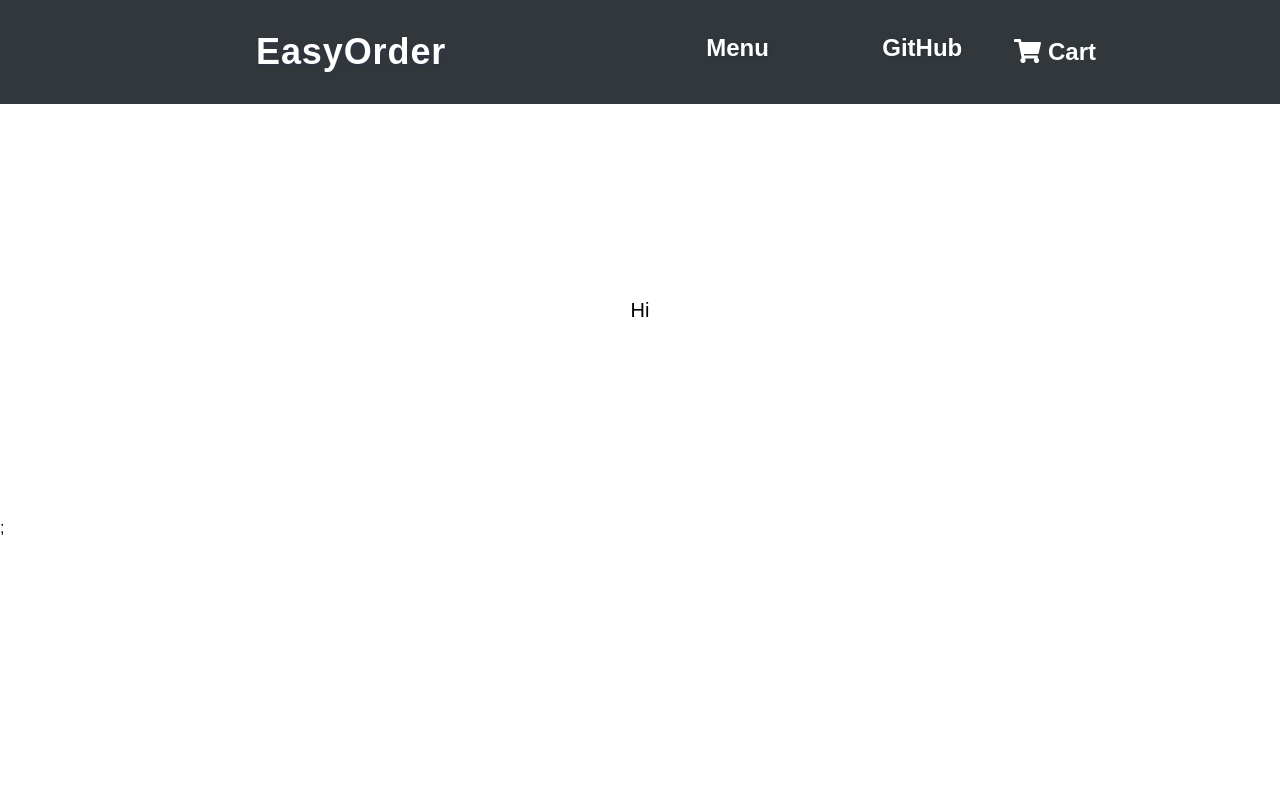
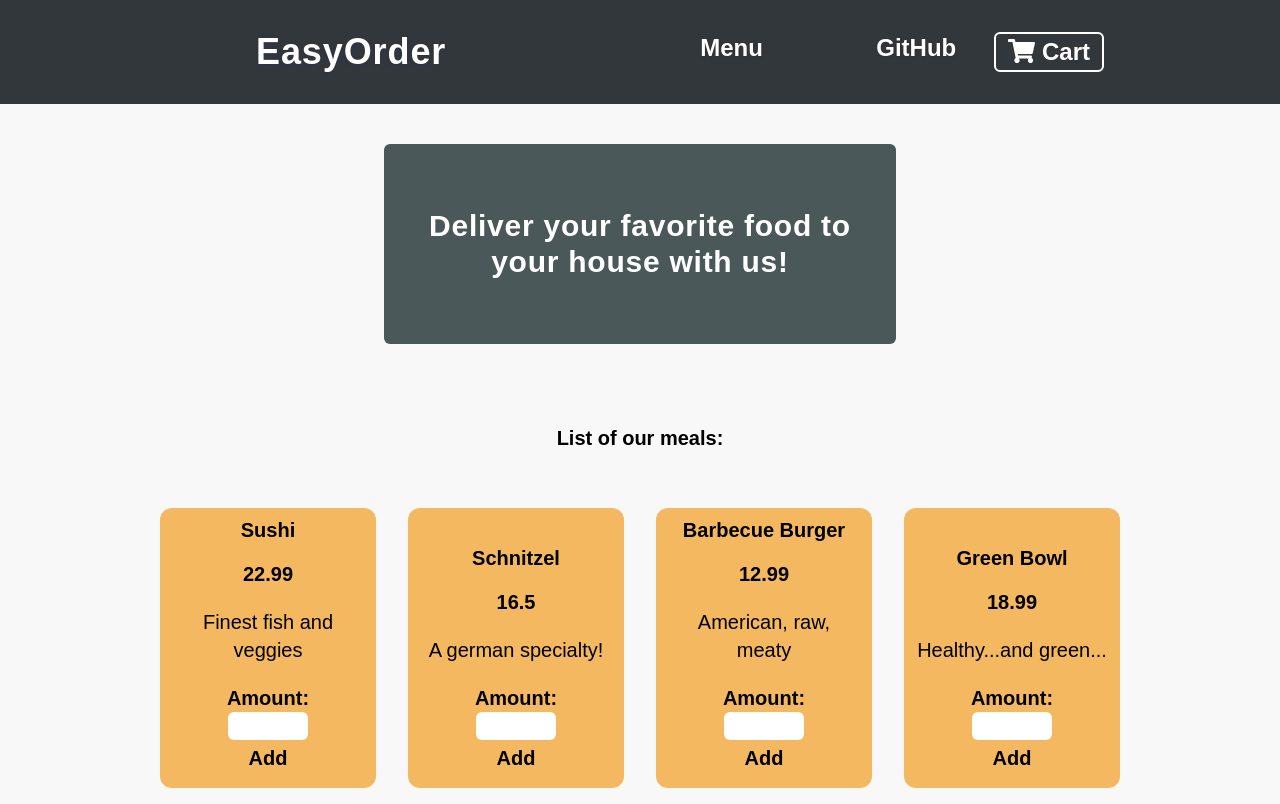
Before and after one commit to rStelmach/food-order-app, a React (Create React App) app: page / in a window 1280 px wide. Built offline with nearby package versions, Linux system fonts and the light colour scheme.

Commit message:
feat: add form for adding items to cart

```diff
--- a/package.json
+++ b/package.json
@@ -12,6 +12,7 @@
     "@testing-library/jest-dom": "^5.11.4",
     "@testing-library/react": "^11.1.0",
     "@testing-library/user-event": "^12.1.10",
+    "prop-types": "^15.7.2",
     "react": "^17.0.2",
     "react-dom": "^17.0.2",
     "react-scripts": "4.0.3",
--- a/src/App.js
+++ b/src/App.js
@@ -1,10 +1,11 @@
 import Header from './components/Layout/Header';
+import Menu from './components/Menu/Menu';
 
 function App() {
   return (
     <div>
       <Header />
-      <h1 className="text-xl text-center p-48  ">Hi</h1>;
+      <Menu />
     </div>
   );
 }
--- a/src/components/Layout/Header.js
+++ b/src/components/Layout/Header.js
@@ -2,8 +2,7 @@
 import { FontAwesomeIcon } from '@fortawesome/react-fontawesome';
 import { faShoppingCart } from '@fortawesome/free-solid-svg-icons';
 
-function Header() {
-  return (
+const Header = () => (
   <header className="flex  align-baseline text-white justify-between  bg-primary p-8">
     <h1 className="px-56 font-bold  text-4xl tracking-wide text-shadow-md">
       EasyOrder
@@ -11,17 +10,18 @@ function Header() {
     <nav>
       <ul className="flex justify-between w-64 font-semibold  text-2xl text-shadow-sm ">
         <li className="cursor-pointer">Menu</li>
-          <li className="cursor-pointer">GitHub</li>
+        <li className="cursor-pointer">
+          <a href="https://github.com/rStelmach"> GitHub</a>
+        </li>
       </ul>
     </nav>
 
     <button
       type="button"
-        className=" block  mr-36 font-semibold  text-2xl ml-2 rounded-md px-2  hover: "
+      className=" block  mr-36 font-semibold  text-2xl ml-2 rounded-md px-3 border-solid border-2 border-white "
     >
       <FontAwesomeIcon icon={faShoppingCart} /> Cart
     </button>
   </header>
 );
-}
 export default Header;
--- /dev/null
+++ b/src/components/Menu/MealList.js
@@ -0,0 +1,47 @@
+import MealItemForm from './MenuItemForm';
+
+const DUMMY_MEALS = [
+  {
+    id: 'm1',
+    name: 'Sushi',
+    description: 'Finest fish and veggies',
+    price: 22.99,
+  },
+  {
+    id: 'm2',
+    name: 'Schnitzel',
+    description: 'A german specialty!',
+    price: 16.5,
+  },
+  {
+    id: 'm3',
+    name: 'Barbecue Burger',
+    description: 'American, raw, meaty',
+    price: 12.99,
+  },
+  {
+    id: 'm4',
+    name: 'Green Bowl',
+    description: 'Healthy...and green...',
+    price: 18.99,
+  },
+];
+
+const MealList = () => {
+  const meals = DUMMY_MEALS.map((meal) => (
+    <li key={meal.id} className="bg-alt  m-4 p-3 rounded-xl">
+      <div className="meal flex flex-col h-64 w-48 justify-end ">
+        <h2 className="pb-4 pt-2">{meal.name}</h2>
+        <h3 className="font-semibold pb-5 ">{meal.price}</h3>
+        <p className="font-normal">{meal.description}</p>
+        <MealItemForm />
+      </div>
+    </li>
+  ));
+  return (
+    <div>
+      <ul className="flex flex-wrap justify-center pt-10">{meals}</ul>
+    </div>
+  );
+};
+export default MealList;
--- /dev/null
+++ b/src/components/Menu/Menu.js
@@ -0,0 +1,16 @@
+import MealList from './MealList';
+
+const Menu = () => (
+  <div className="wrapper flex content-center flex-col">
+    <section className="self-center max-w-lg py-16 my-10 text-3xl font-semibold rounded-md bg-border text-white">
+      <h1 className="text-center px-10 tracking-wide">
+        Deliver your favorite food to your house with us!
+      </h1>
+    </section>
+    <h2 className="text-center text-xl font-bold pt-10 ">
+      List of our meals:
+      <MealList />
+    </h2>
+  </div>
+);
+export default Menu;
--- /dev/null
+++ b/src/components/Menu/MenuItemForm.js
@@ -0,0 +1,20 @@
+import Input from '../UI/Input';
+
+const MealItemForm = () => (
+  <form className=" rounded-md ">
+    <Input
+      label="amount:"
+      input={{
+        id: 'amount',
+        type: 'number',
+        min: 1,
+        max: 4,
+        default: 1,
+      }}
+    />
+    <button type="button" className="font-bold py-1">
+      Add
+    </button>
+  </form>
+);
+export default MealItemForm;
--- /dev/null
+++ b/src/components/UI/Input.js
@@ -0,0 +1,19 @@
+/* eslint-disable react/jsx-props-no-spreading */
+/* eslint-disable react/destructuring-assignment */
+/* eslint-disable react/prop-types */
+const Input = (props) => (
+  <div className="pt-5 flex flex-col items-center ">
+    <label
+      htmlFor={props.input.id}
+      className="font-semibold capitalize"
+    >
+      {props.label}
+    </label>
+    <input
+      {...props.input}
+      className="rounded-md w-20 text-center font-semibold"
+    />
+  </div>
+);
+
+export default Input;
--- a/src/index.css
+++ b/src/index.css
@@ -5,3 +5,6 @@
 * {
   font-family: 'Poppins', sans-serif;
 }
+body {
+  background-color: #f8f8f8;
+}
--- a/tailwind.config.js
+++ b/tailwind.config.js
@@ -15,6 +15,8 @@ module.exports = {
         secondary: '#4A5859',
         danger: '#C83E4D',
         alt: '#F4B860',
+        border: '#4A5859',
+        fonty: '#F4D6CC',
       },
     },
   },
```
Also changed, not shown: src/assets/cart.png (deleted), src/components/Menu/MenuItem.js (added), 1 other file (tests, documents, lock files or other folders). Lines whose indentation alone changed are shown as unchanged.
